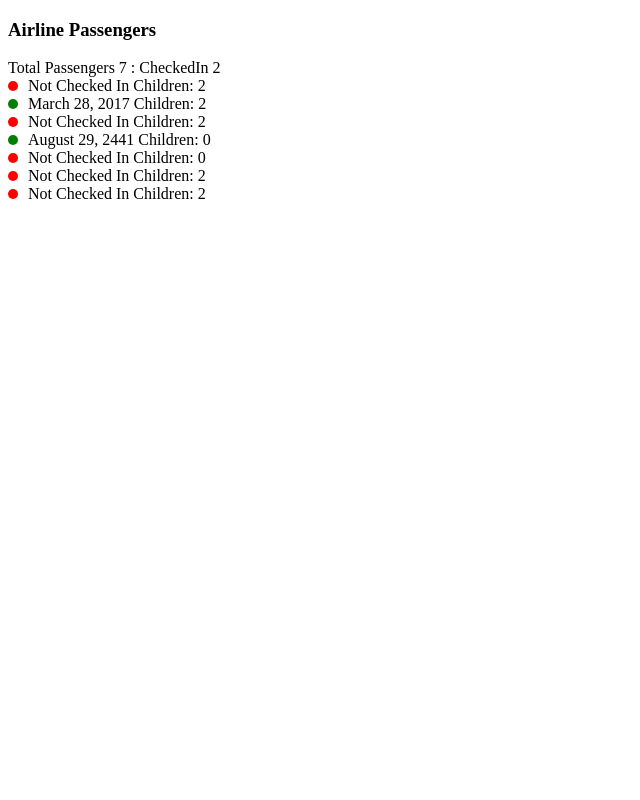
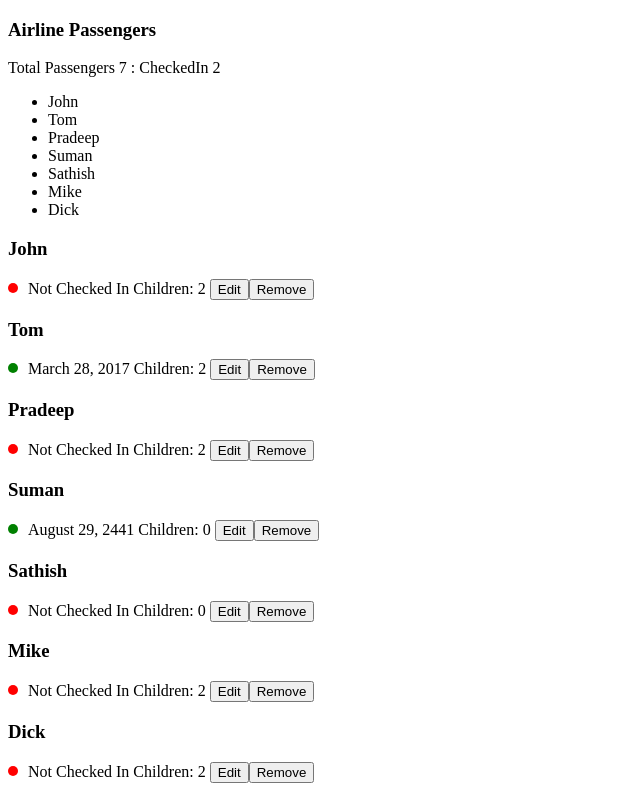
Before and after one commit to brillyanto/ngprojects, an Angular app: page / in a window 1280 px wide. Shown: the whole page, without its empty margins (0-640 px from the left). Built offline with nearby package versions, Linux system fonts and the light colour scheme.

Commit message:
Component Architecture and feature module completed

```diff
--- a/src/app/passenger-dashboard/components/passenger-detail.component.ts
+++ b/src/app/passenger-dashboard/components/passenger-detail.component.ts
@@ -1,21 +1,57 @@
-import { Component, Input } from '@angular/core';
+import { Component, Input, Output, OnChanges, EventEmitter, SimpleChanges, ChangeDetectorRef } from '@angular/core';
 import { Passenger } from '../models/passenger.interface';
 
 @Component({
     selector: 'passenger-detail',
     template: `
     <div>
+        <span *ngIf="editing">
+            <input type="text" (keypress.enter)="toggleEdit()" (input)="onNameChange(fullname.value)" #fullname [value]="detail.fullname" />
+        </span>
+        <h3 *ngIf="!editing">{{detail.fullname}}</h3>
         <span
         class="status"
             [ngStyle] = "{'backgroundColor': detail.checkedIn ? 'green' : 'red'}"
         ></span>{{ detail.checkedIn ? (detail.checkedInDate | date: 'MMMM d, y') : 'Not Checked In' }}
         Children: {{ detail.children?.length || 0 }}
+        <button (click)="toggleEdit()">{{ (!editing) ? 'Edit' : 'Done' }}</button><button (click)="removeMe()">Remove</button>
     </div>
     `,
     styleUrls: ['passenger-component.scss']
 })
 
-export class PassengerDetailComponent {
+export class PassengerDetailComponent implements OnChanges {
+
+    @Output()
+    remove: EventEmitter<any> = new EventEmitter();
+
+    @Output()
+    edit: EventEmitter<any> = new EventEmitter();
+
     @Input()
     detail: Passenger;
+
+    constructor(private cd:ChangeDetectorRef){}
+
+    editing:boolean = false;
+
+    onNameChange(value){
+        this.detail.fullname = value;
+    }
+
+    ngOnChanges(change: SimpleChanges){
+        if(change.detail){
+            this.detail = Object.assign({}, change.detail.currentValue);
+        }
+    }
+
+    toggleEdit(){
+        this.editing = !this.editing;
+        if(!this.editing) this.edit.emit(this.detail);
+    }
+
+    removeMe(){
+        this.remove.emit(this.detail);
+    }
+
 }
--- a/src/app/passenger-dashboard/containers/passenger-dashboard/passenger-dashboard.component.ts
+++ b/src/app/passenger-dashboard/containers/passenger-dashboard/passenger-dashboard.component.ts
@@ -9,8 +9,14 @@ import { Passenger } from '../../models/passenger.interface';
         <passenger-count
         [items] = "passengers"
         ></passenger-count>
+        <ul>
+          <li *ngFor="let passenger of passengers">{{passenger.fullname}}</li>
+        </ul>
         <passenger-detail
-        *ngFor="let passenger of passengers" [detail]="passenger"></passenger-detail>
+        *ngFor="let passenger of passengers"
+        [detail]="passenger"
+        (edit)="handleEdit($event)"
+        (remove)="removeItem($event)"></passenger-detail>
     </div>
     `
 })
@@ -26,7 +32,7 @@ export class PassengerDashboardComponent implements OnInit{
           checkedInDate: null,
           children: [
             { name: 'child1', gender: 'Male', age: 4 },
-              { name: 'child2', gender: 'Fale', age: 2 },
+            { name: 'child2', gender: 'Female', age: 2 },
           ]
         },
         {
@@ -64,7 +70,7 @@ export class PassengerDashboardComponent implements OnInit{
           children: null
         },
         {
-            id: 6,
+          id: 5,
           fullname: 'Mike',
           checkedIn: false,
           checkedInDate: 1491606000000,
@@ -74,7 +80,7 @@ export class PassengerDashboardComponent implements OnInit{
           ]
         },
         {
-            id: 7,
+          id: 6,
           fullname: 'Dick',
           checkedIn: false,
           checkedInDate: 14884128000000,
@@ -85,4 +91,16 @@ export class PassengerDashboardComponent implements OnInit{
         },
       ];
     }
+
+    removeItem(item){
+      this.passengers = this.passengers.filter( (passenger) => passenger.id != item.id );
     }
+
+    handleEdit(item){
+
+      this.passengers.map( (passenger) => {
+        if(item.id == passenger.id) Object.assign(passenger, item);
+      } );
+    }
+
+}
--- a/src/app/passenger-dashboard/models/passenger.interface.ts
+++ b/src/app/passenger-dashboard/models/passenger.interface.ts
@@ -8,8 +8,6 @@ export interface Passenger{
     id: number,
     fullname: string,
     checkedIn: boolean,
-    checkedInDate: number
+    checkedInDate: number,
     children: Child[] | null
 }
-
-export type PassengerList = Passenger[];
```
Lines whose indentation alone changed are shown as unchanged.
